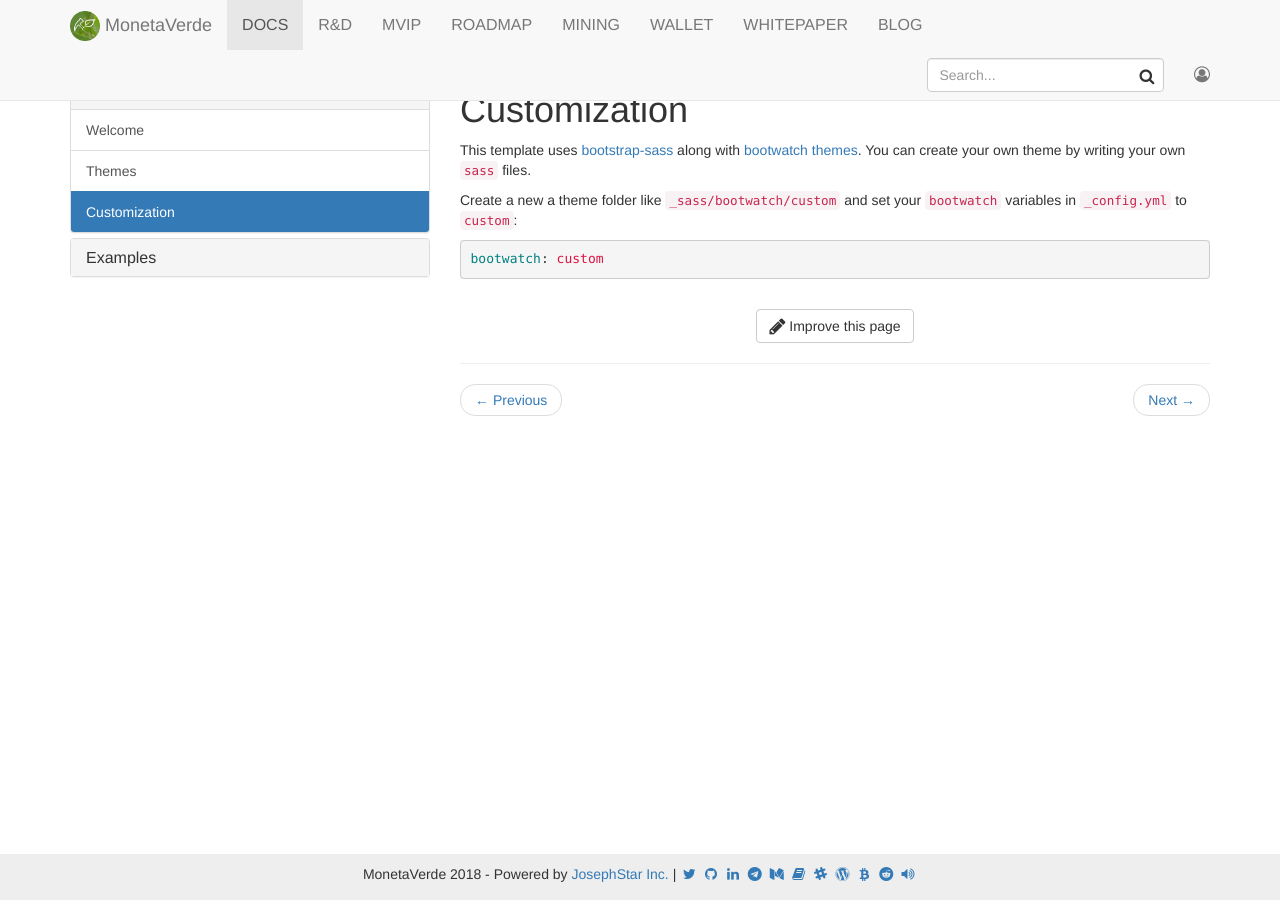
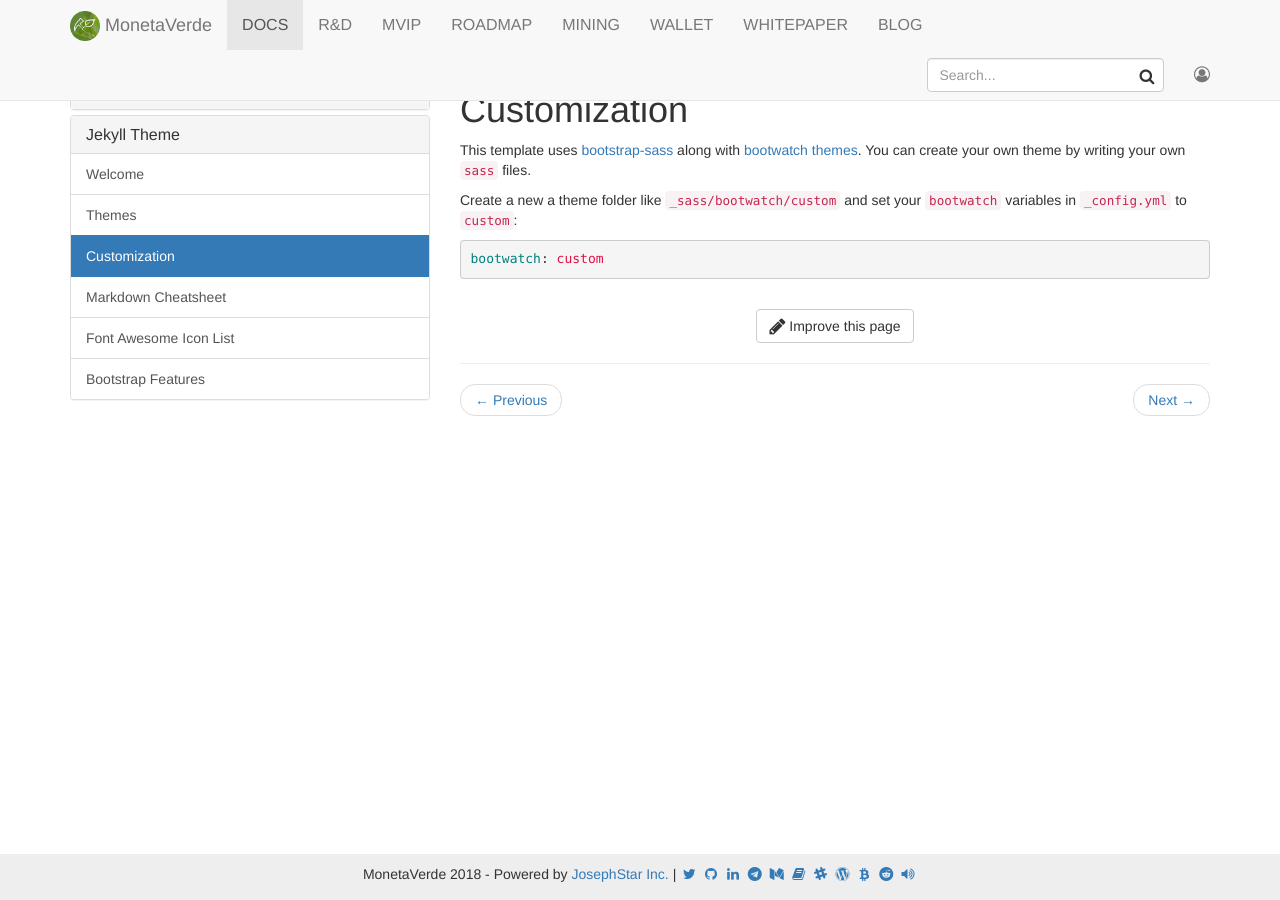
Before and after one commit to ammogcoder/www, a Jekyll site: the page built from _docs/jekyll-theme/customization.md, in a window 1280 px wide. Built offline with Jekyll 4.4.1, drawn with Linux system fonts in a browser that asks for light colours; nearby versions of some CDN libraries.

Commit message:
Jekyll Theme documentation files edited.

```diff
--- a/_data/docs.yml
+++ b/_data/docs.yml
@@ -1,11 +1,13 @@
-- title: Getting Started
+- title: Project
+  docs:
+  - home
+
+
+- title: Jekyll Theme
   docs:
   - home
   - themes
   - customization
-
-- title: Examples
-  docs:
   - cheatsheet
   - font-awesome
   - bootstrap
```
Also changed, not shown: _docs/jekyll-theme/bootstrap.md (renamed from _docs/examples/bootstrap.md), _docs/jekyll-theme/cheatsheet.md (renamed from _docs/examples/cheatsheet.md), _docs/jekyll-theme/customization.md (renamed from _docs/customization.md), _docs/jekyll-theme/font-awesome.md (renamed from _docs/examples/font-awesome.md), _docs/jekyll-theme/index.md (renamed from _docs/index.md), _docs/jekyll-theme/themes.md (renamed from _docs/themes.md).
